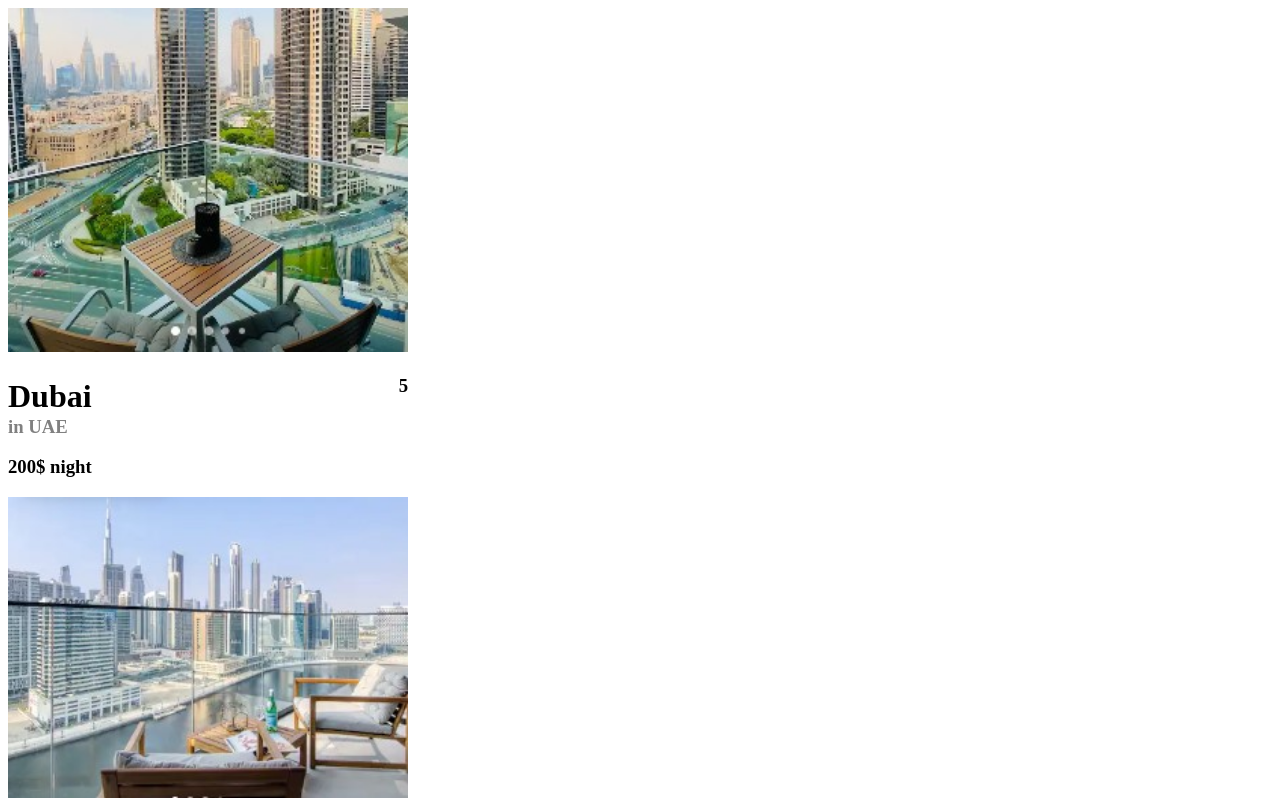
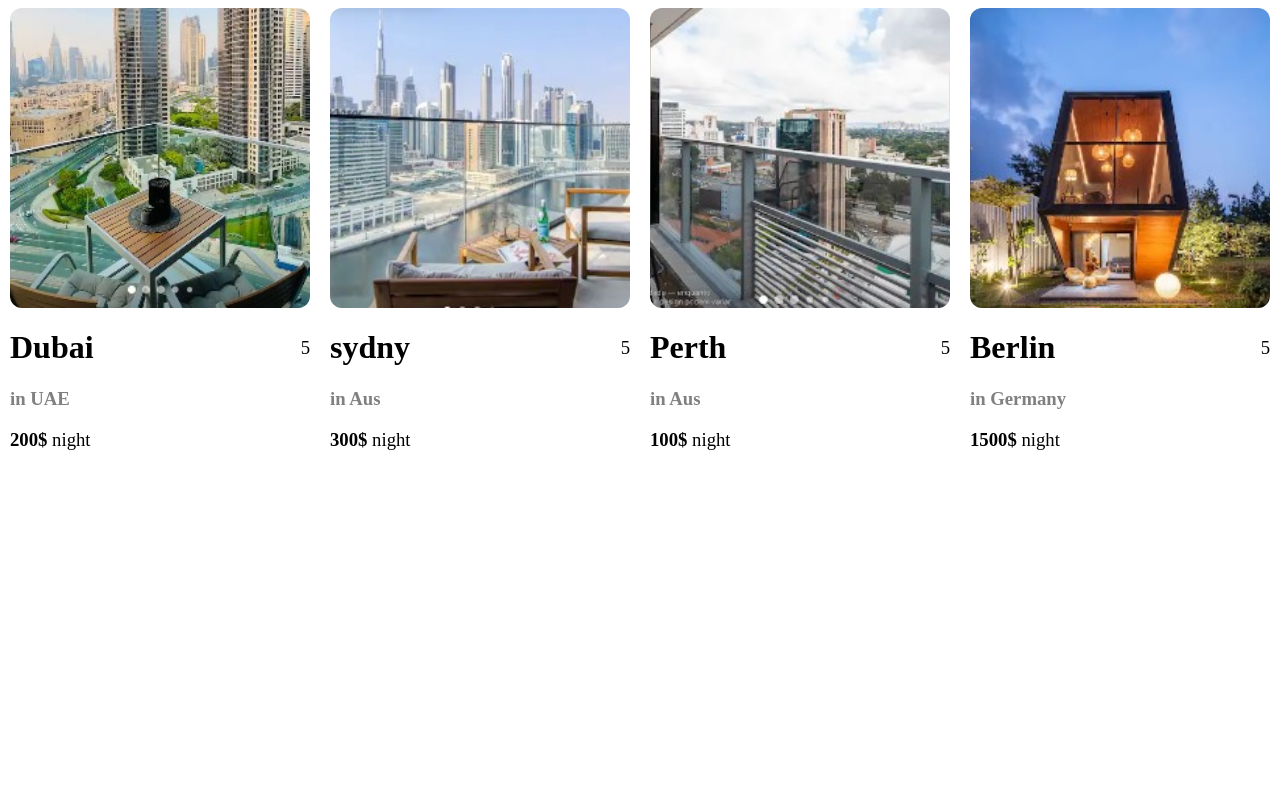
Before and after one commit to karimt201/react-app, a React (Create React App) app: page / in a window 1280 px wide. Shown: the top 800 px of the page. Built offline with nearby package versions, Linux system fonts and the light colour scheme.

Commit message:
second project

```diff
--- a/src/App.js
+++ b/src/App.js
@@ -2,16 +2,23 @@ import Cards from "./Components/Cards"
 import { data } from "./data"
 
 export default function App(){
-    const datashow = data.map((cs) => <Cards
-    img = {cs.img}
-    title = {cs.title}
-    desc = {cs.desc}
-    rate = {cs.rate}
-    price = {cs.Price}
+    const datashow = data.map((cs , index) =>
+    <Cards
+        img = {cs.img}
+        title = {cs.title}
+        desc = {cs.desc}
+        rate = {cs.rate}
+        price = {cs.Price}
 
     />)
     return (
-        <div>
+        <div style={{
+            display : "flex",
+            alignItems : "center",
+            justifyContent : "center",
+            gap : '20px',
+            flexWrap : 'wrap',
+            }}>
             {datashow}
         </div>
     )
--- a/src/Components/Cards.js
+++ b/src/Components/Cards.js
@@ -1,15 +1,24 @@
 export default function Cards(props){
-    return <div style={{width : '400px'}}>
-        <img src={props.img} style={{width : '400px'}} alt = 'city' />
+    return <div style={{ }}>
+        <div style={{
+            backgroundImage : `url(${props.img})`,
+            width : '300px',
+            height : '300px',
+            backgroundRepeat : 'no-repeat',
+            backgroundSize : 'cover',
+            backgroundPosition : 'center',
+            borderRadius : '12px',
+        }}></div>
         <div style={{
             display : 'flex',
             alignItems : 'center',
-            justifyContent : 'space-between'
+            justifyContent : 'space-between',
+            marginBottom : '0px',
         }}>
-        <h1 style={{marginBottom : '0px'}}> {props.title}</h1>
-        <h3>{props.rate}</h3>
+        <h1 style={{}}> {props.title}</h1>
+        <h3 style={{ fontWeight : 'normal'}}>{props.rate}</h3>
         </div>
         <h3 style={{color : 'gray', marginTop : '0px'}}>{props.desc}</h3>
-        <h3>{props.price} night</h3>
+        <h3>{props.price} <span style={{fontWeight : 'normal'}}>night</span></h3>
     </div>
 }
--- a/src/index.js
+++ b/src/index.js
@@ -1,6 +1,6 @@
 import React from 'react';
 import ReactDOM from 'react-dom/client';
-import './style.css'
+import './style.css';
 import App from './App';
 
 
```
